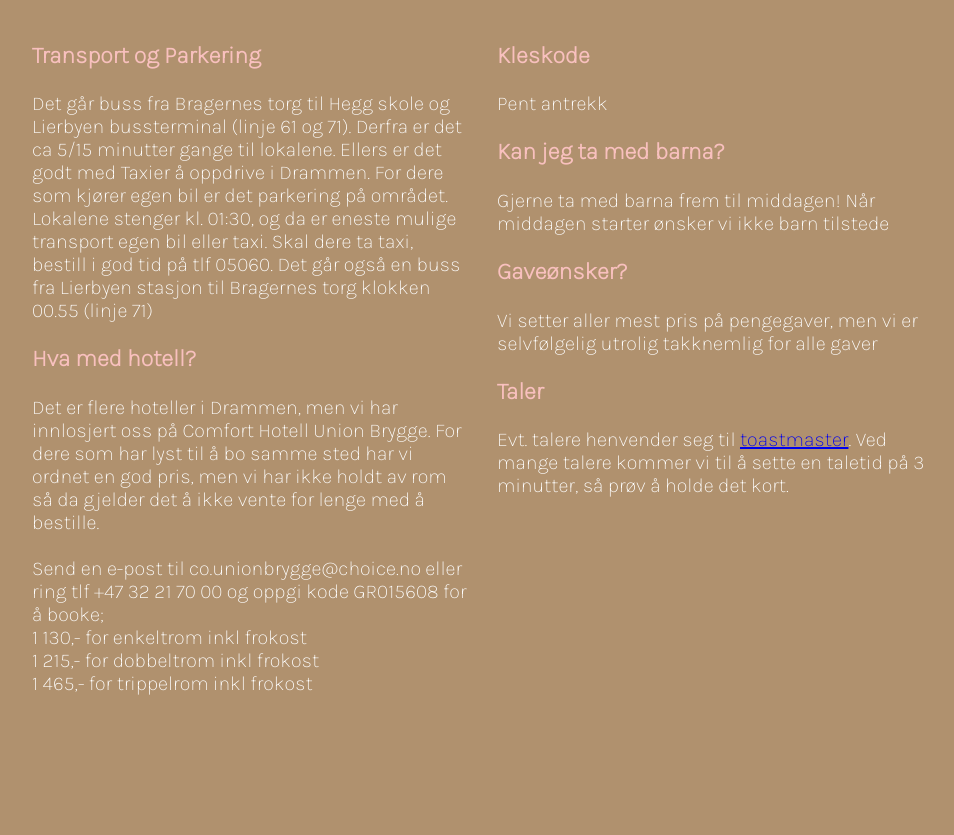
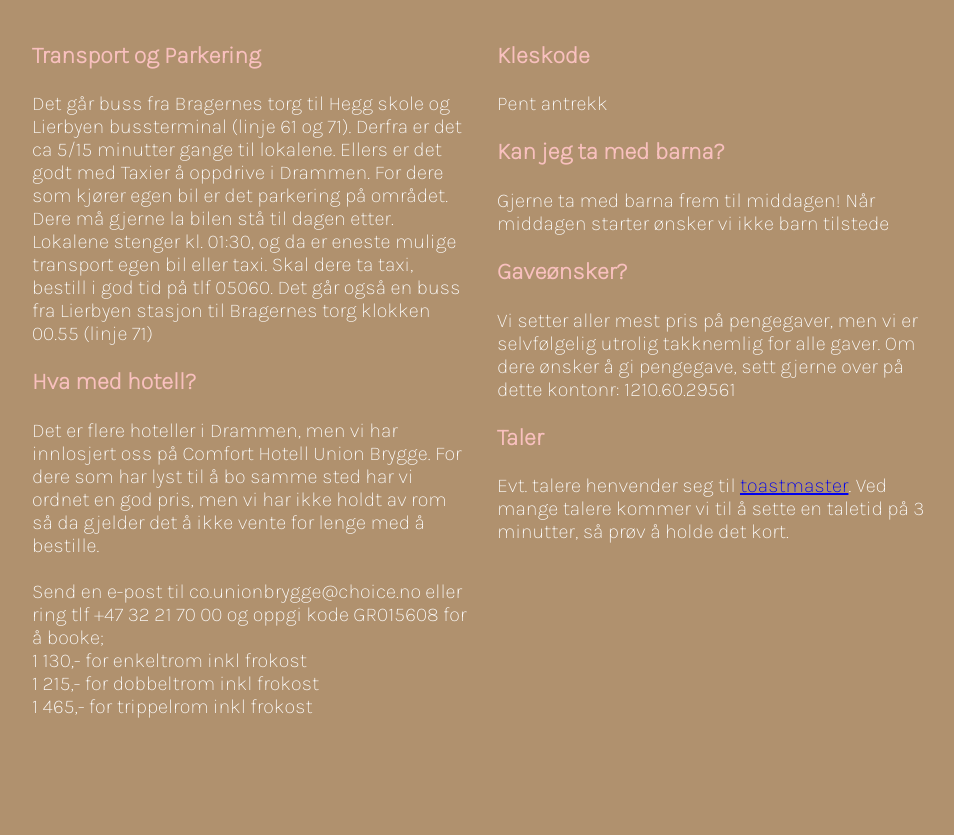
Before and after one commit to cjoras/bryllup, a plain HTML site: page index.html in a window 1280 px wide. Shown: the part 2211-3046 px from the top of the page, without its empty margins (158-1112 px from the left). Drawn offline with Linux system fonts and the light colour scheme; a web font is replaced by a local one.

Commit message:
Update index.html

```diff
--- a/index.html
+++ b/index.html
@@ -105,8 +105,9 @@
             Det går buss fra Bragernes torg til Hegg skole og Lierbyen
             bussterminal (linje 61 og 71). Derfra er det ca 5/15 minutter gange
             til lokalene. Ellers er det godt med Taxier å oppdrive i Drammen.
-            For dere som kjører egen bil er det parkering på området. Lokalene
-            stenger kl. 01:30, og da er eneste mulige transport egen bil eller
+            For dere som kjører egen bil er det parkering på området. Dere  må
+            gjerne la bilen stå til dagen etter.
+            Lokalene stenger kl. 01:30, og da er eneste mulige transport egen bil eller
             taxi. Skal dere ta taxi, bestill i god tid på tlf 05060. Det går
             også en buss fra Lierbyen stasjon til Bragernes torg klokken 00.55
             (linje 71)
@@ -135,7 +136,9 @@
           <h3 class="pink">Gaveønsker?</h3>
           <p>
             Vi setter aller mest pris på pengegaver, men vi er selvfølgelig
-            utrolig takknemlig for alle gaver
+            utrolig takknemlig for alle gaver.
+            Om dere ønsker å gi pengegave, sett gjerne over på dette kontonr:
+            1210.60.29561
           </p>
           <h3 class="pink">Taler</h3>
           <p>
```
